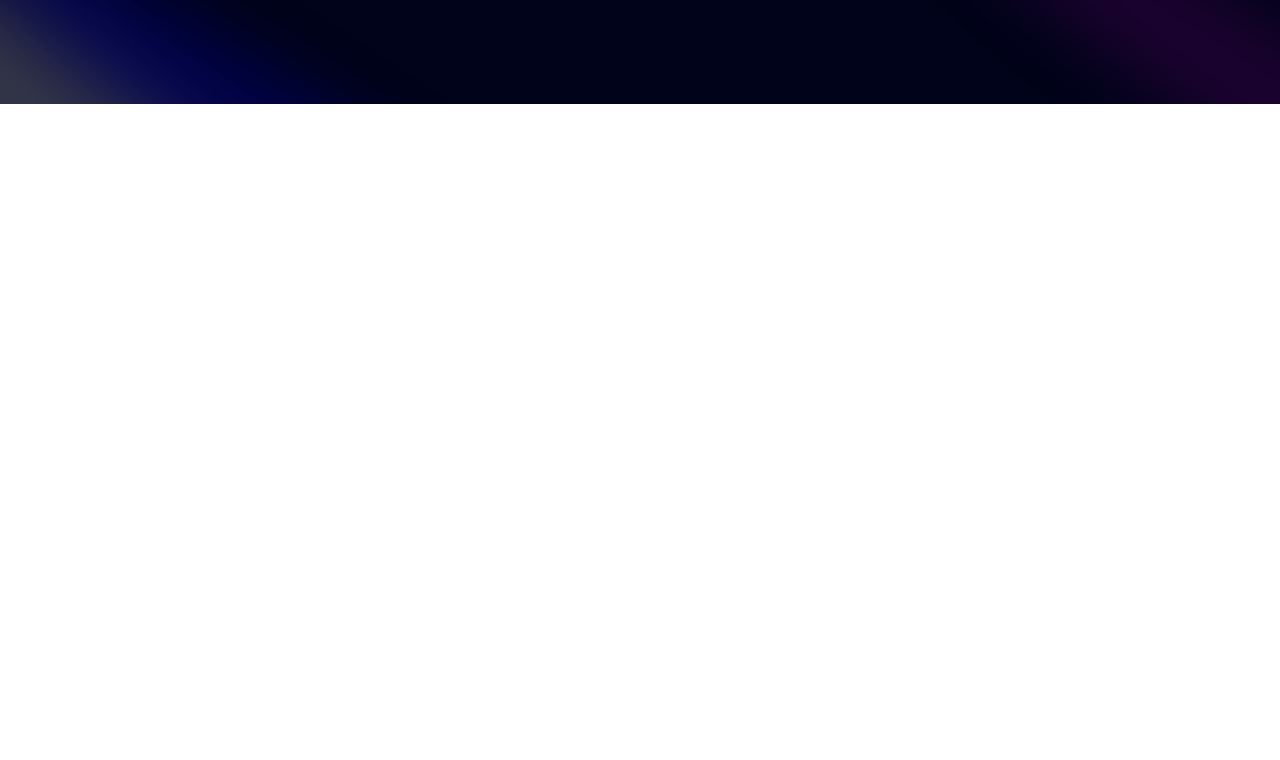
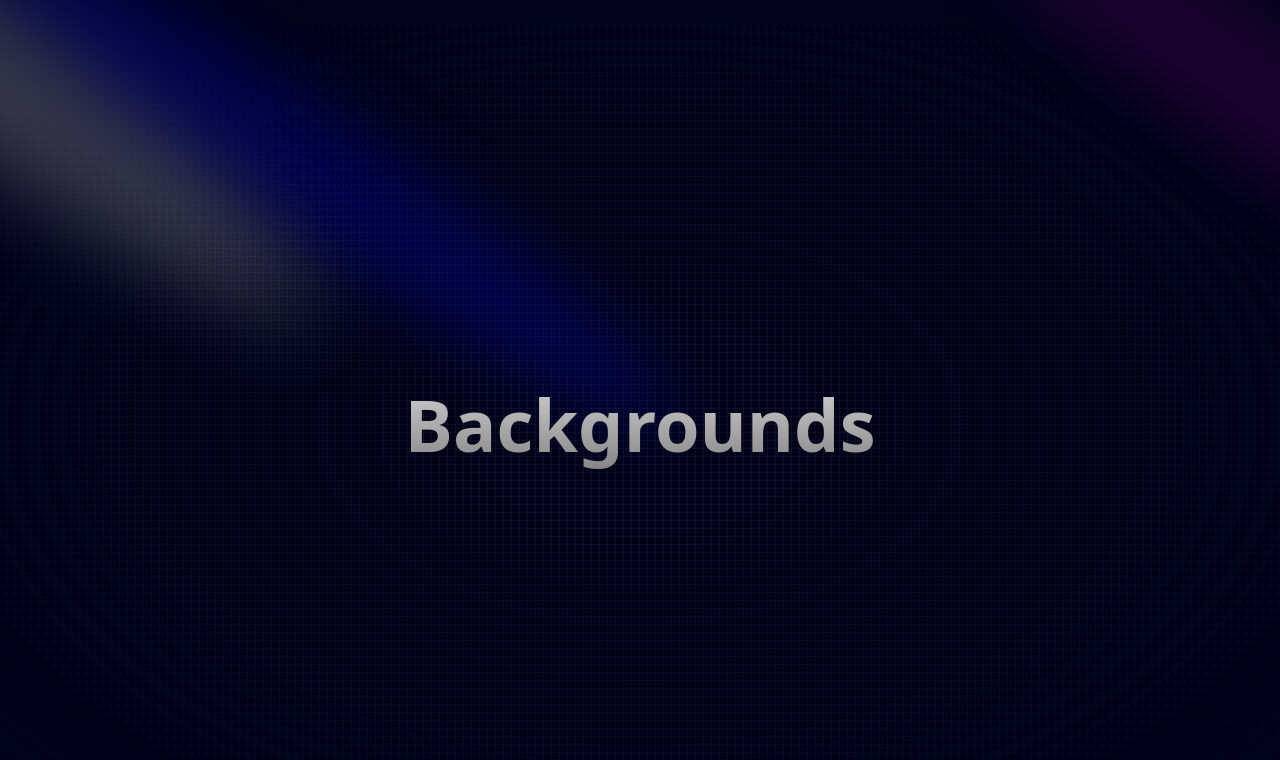
Before and after one commit to shajrizi2/personal-portfolio, a Next.js app: page / in a window 1280 px wide. Shown: the top 760 px of the page. Built offline with nearby package versions, Linux system fonts and the light colour scheme.

Commit message:
added next themes

```diff
--- a/app/layout.tsx
+++ b/app/layout.tsx
@@ -1,6 +1,7 @@
 import type { Metadata } from "next";
 import { Geist, Geist_Mono } from "next/font/google";
 import "./globals.css";
+import { ThemeProvider } from "./provider";
 
 const geistSans = Geist({
   variable: "--font-geist-sans",
@@ -27,7 +28,14 @@
       <body
         className={`${geistSans.variable} ${geistMono.variable} antialiased`}
       >
-        {children}
+        <ThemeProvider
+          attribute="class"
+          defaultTheme="dark"
+          enableSystem
+          disableTransitionOnChange
+        >
+          {children}
+        </ThemeProvider>
       </body>
     </html>
   );
--- /dev/null
+++ b/app/provider.tsx
@@ -0,0 +1,11 @@
+"use client";
+
+import * as React from "react";
+import { ThemeProvider as NextThemesProvider } from "next-themes";
+
+export function ThemeProvider({
+  children,
+  ...props
+}: React.ComponentProps<typeof NextThemesProvider>) {
+  return <NextThemesProvider {...props}>{children}</NextThemesProvider>;
+}
--- a/components/Hero.tsx
+++ b/components/Hero.tsx
@@ -11,6 +11,14 @@
         <Spotlight className="top-10 left-full h-[80vh] w-[50]" fill="purple" />
         <Spotlight className="top-28 left-80 h-[80vh] w-[50] " fill="blue" />
       </div>
+
+      <div className="h-screen w-full dark:bg-black-100 bg-white  dark:bg-grid-small-white/[0.3] bg-grid-small-black/[0.2] relative flex items-center justify-center">
+        {/* Radial gradient for the container to give a faded look */}
+        <div className="absolute pointer-events-none inset-0 flex items-center justify-center dark:bg-black-100 bg-white [mask-image:radial-gradient(ellipse_at_center,transparent_20%,black)]"></div>
+        <p className="text-4xl sm:text-7xl font-bold relative z-20 bg-clip-text text-transparent bg-gradient-to-b from-neutral-200 to-neutral-500 py-8">
+          Backgrounds
+        </p>
+      </div>
     </div>
   );
 };
--- a/package.json
+++ b/package.json
@@ -13,6 +13,7 @@
     "mini-svg-data-uri": "^1.4.4",
     "motion": "^12.0.5",
     "next": "15.1.6",
+    "next-themes": "^0.4.4",
     "react": "^19.0.0",
     "react-dom": "^19.0.0",
     "tailwind-merge": "^2.6.0",
```
Also changed, not shown: 1 other file (tests, documents, lock files or other folders).
